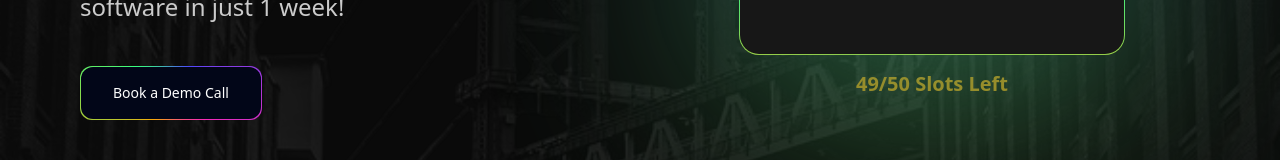
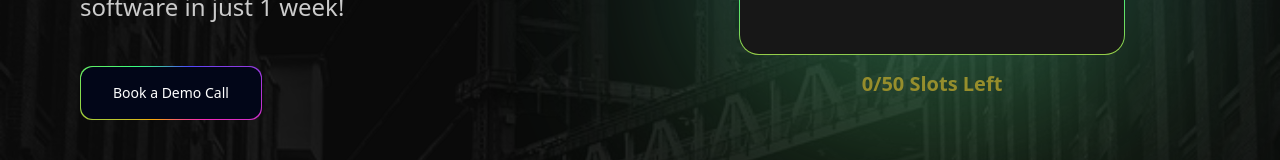
Before and after one commit to TomarJatin/tech-week-landing-page, a Next.js app: page / in a window 1280 px wide. Shown: the part 390-550 px from the top of the page. Built offline with nearby package versions, Linux system fonts and the light colour scheme.

Commit message:
feat: fixes done

```diff
--- a/src/components/hero-section.tsx
+++ b/src/components/hero-section.tsx
@@ -6,6 +6,7 @@ import { NeonGradientCard } from "./magicui/neon-gradient-card";
 export function HeroSection() {
   const [timeLeft, setTimeLeft] = useState({ hours: 0, minutes: 0, seconds: 0 });
   const [slotsLeft, setSlotsLeft] = useState(0);
+  const [startTime] = useState(() => new Date()); // Capture start time when component mounts
 
   useEffect(() => {
     const calculateTimer = () => {
@@ -29,31 +30,22 @@ export function HeroSection() {
     };
 
     const calculateSlots = () => {
-      // Slots logic: increase randomly 4-5 slots each hour
-      const startTime = new Date('2024-12-01T00:00:00.000Z'); // Start date for slots calculation
+      // Slots logic: add 2 slots each hour from start time until target time
+      const targetDate = new Date('2025-06-06T21:00:00.000Z');
       const now = new Date();
+
+      // If current time is past target time, keep slots at 50
+      if (now.getTime() >= targetDate.getTime()) {
+        setSlotsLeft(50);
+        return;
+      }
+
+      // Calculate elapsed time since component mounted
       const elapsedTime = now.getTime() - startTime.getTime();
-      const elapsedHours = Math.floor(elapsedTime / (1000 * 60 * 60)); // Convert to full hours
+      const elapsedHours = Math.floor(elapsedTime / (1000 * 60 * 60));
 
-      let totalSlots = 0;
-
-      // For each elapsed hour, add random slots between 4-5
-      for (let hour = 0; hour < elapsedHours; hour++) {
-        // Use hour as seed for consistent randomness
-        const seed = hour + 1;
-        const random = Math.sin(seed * 12345) * 10000;
-        const randomValue = Math.abs(random - Math.floor(random));
-
-        // Generate random number between 4-5 slots
-        const slotsToAdd = Math.floor(randomValue * 2) + 4; // Random between 4-5
-        totalSlots += slotsToAdd;
-
-        // Stop if we reach or exceed 50
-        if (totalSlots >= 50) {
-          totalSlots = 49; // Ensure current is not 50
-          break;
-        }
-      }
+      // Add 2 slots per elapsed hour, cap at 50
+      const totalSlots = Math.min(50, elapsedHours * 2);
 
       setSlotsLeft(totalSlots);
     };
```
